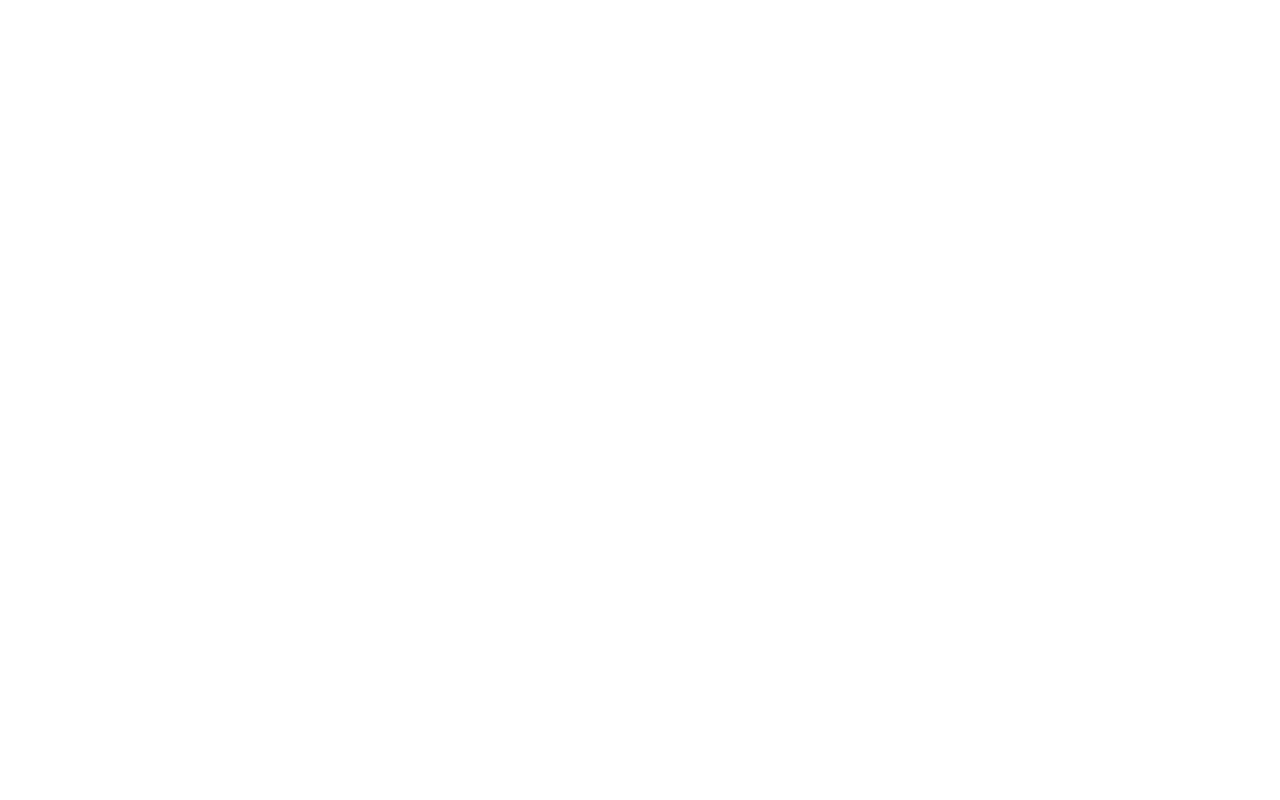
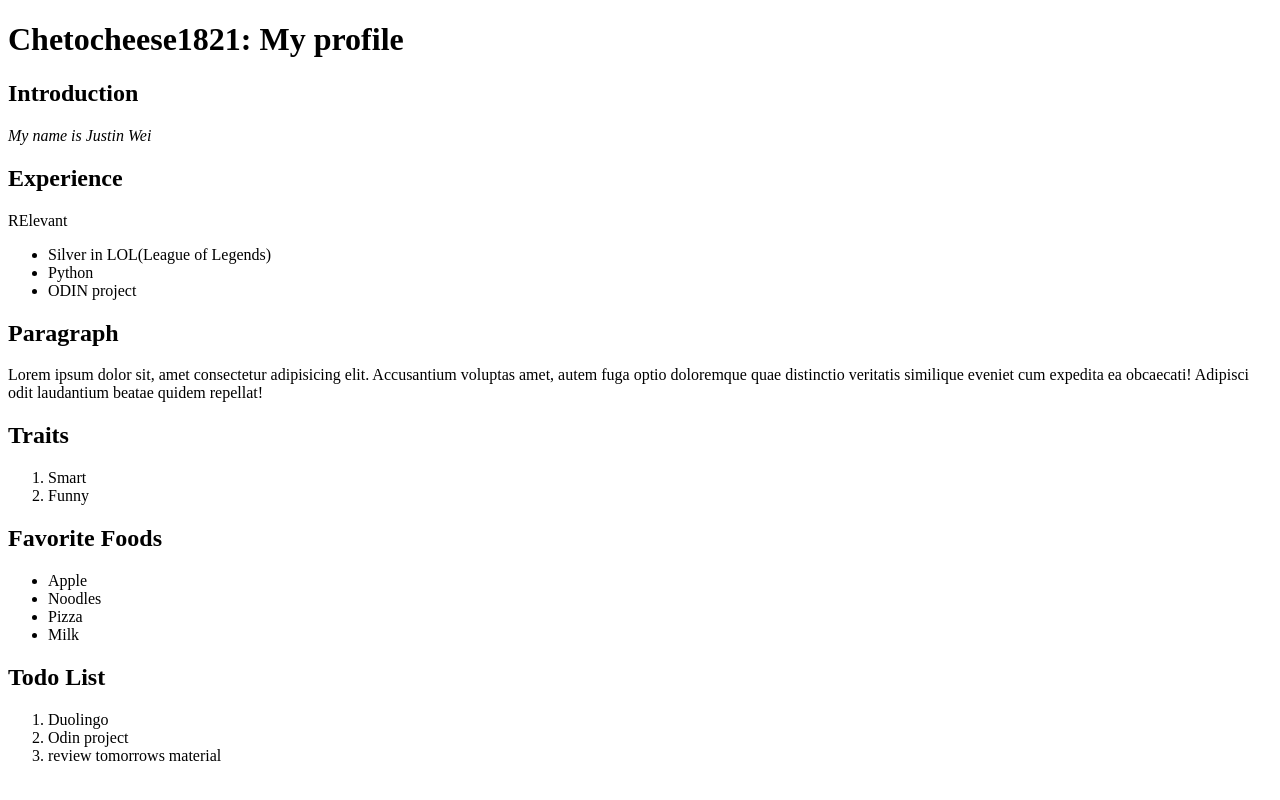
Before and after one commit to chetocheese1821/git_test, a plain HTML site: page html-boilerplate/index.html in a window 1280 px wide. Drawn offline with Linux system fonts and the light colour scheme.

Commit message:
Continued to follow the ODIN Project course
- Learn how to add images and links
- Learn the 4 different types of images present in websites

```diff
--- a/html-boilerplate/index.html
+++ b/html-boilerplate/index.html
@@ -1,10 +1,50 @@
 <!DOCTYPE html>
 <html lang="en">
-  <head>
-    <meta charset="UTF-8" />
-    <title>Document</title>
-  </head>
-  <body></body>
+    <head>
+        <meta charset="UTF-8" />
+        <meta name="viewport" content="width=device-width, initial-scale=1.0" />
+        <title>My Profile: Chetocheese1821</title>
+    </head>
+    <body>
+        <h1><strong>Chetocheese1821: My profile</strong></h1>
+        <h2>Introduction</h2>
+        <p><em>My name is Justin Wei</em></p>
+        <h2>Experience</h2>
+        <p>RElevant</p>
+        <ul>
+            <li>Silver in LOL(League of Legends)</li>
+            <li>Python</li>
+            <li>ODIN project</li>
+        </ul>
+
+        <h2>Paragraph</h2>
+        <!-- Using Lorem Ipsum -->
+        <p>
+            Lorem ipsum dolor sit, amet consectetur adipisicing elit.
+            Accusantium voluptas amet, autem fuga optio doloremque quae
+            distinctio veritatis similique eveniet cum expedita ea obcaecati!
+            Adipisci odit laudantium beatae quidem repellat!
+        </p>
+        <h2>Traits</h2>
+
+        <ol>
+            <li>Smart</li>
+            <li>Funny</li>
+        </ol>
+
+        <h2>Favorite Foods</h2>
+        <ul>
+            <li>Apple</li>
+            <li>Noodles</li>
+            <li>Pizza</li>
+            <li>Milk</li>
+        </ul>
+
+        <h2>Todo List</h2>
+        <ol>
+            <li>Duolingo</li>
+            <li>Odin project</li>
+            <li>review tomorrows material</li>
+        </ol>
+    </body>
 </html>
-<!DOCTYPE html>
-<html lang="en"></html>
```
Also changed, not shown: odin-links-and-images/about.html (added, +13 -0 lines), odin-links-and-images/index.html (added, +44 -0 lines), odin-links-and-images/images/dog.jpg (added), odin-links-and-images/images/mochi.gif (added), odin-links-and-images/images/mochi.jpg (added), odin-links-and-images/images/mochi.png (added), odin-links-and-images/images/mochi.svg (added).
